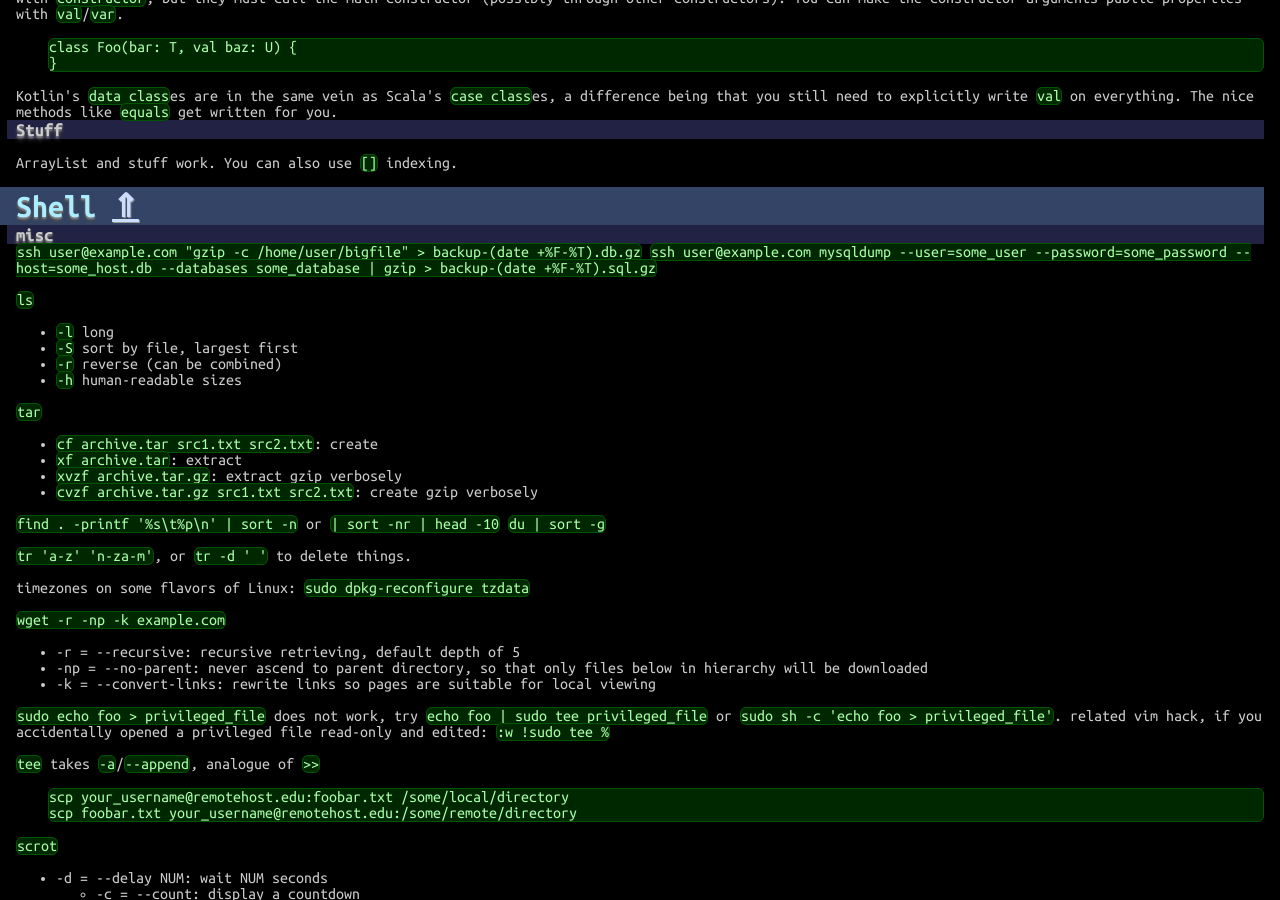
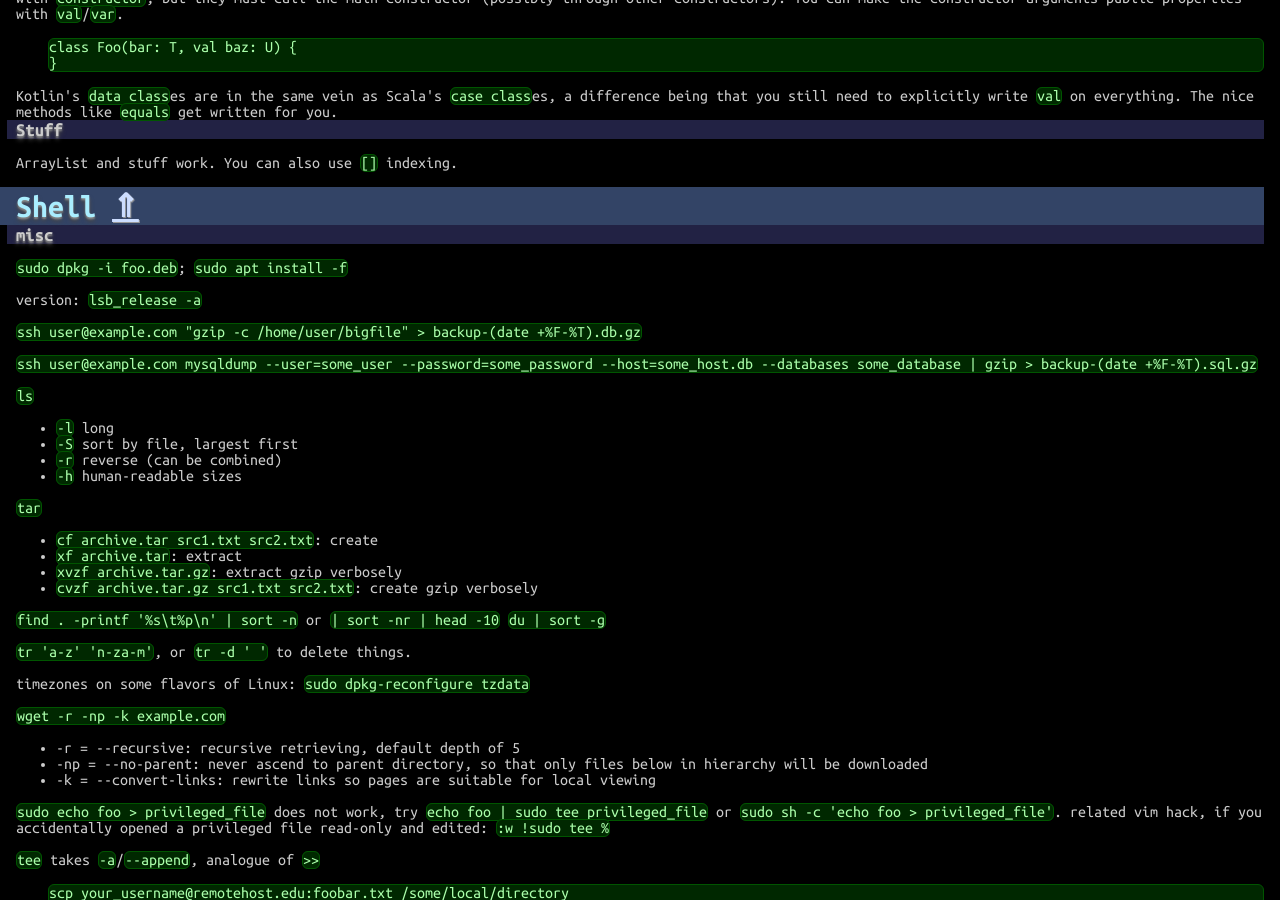
Before and after one commit to betaveros/cs, a Jekyll site: the page built from index.html, in a window 1280 px wide and 900 px high, scrolled down 36094 px. Built offline with Jekyll 4.4.1, drawn with Linux system fonts in a browser that asks for light colours.

Commit message:
shell: install things, version, format

```diff
--- a/_includes/shell.html
+++ b/_includes/shell.html
@@ -1,8 +1,12 @@
 <h3>misc</h3>
 
-<code>ssh user@example.com "gzip -c /home/user/bigfile" &gt; backup-(date +%F-%T).db.gz</code>
+<p><code>sudo dpkg -i foo.deb</code>; <code>sudo apt install -f</code></p>
 
-<code>ssh user@example.com mysqldump --user=some_user --password=some_password --host=some_host.db --databases some_database | gzip &gt; backup-(date +%F-%T).sql.gz</code>
+<p>version: <code>lsb_release -a</code></p>
+
+<p><code>ssh user@example.com "gzip -c /home/user/bigfile" &gt; backup-(date +%F-%T).db.gz</code></p>
+
+<p><code>ssh user@example.com mysqldump --user=some_user --password=some_password --host=some_host.db --databases some_database | gzip &gt; backup-(date +%F-%T).sql.gz</code></p>
 
 <p><code>ls</code></p>
 
```
